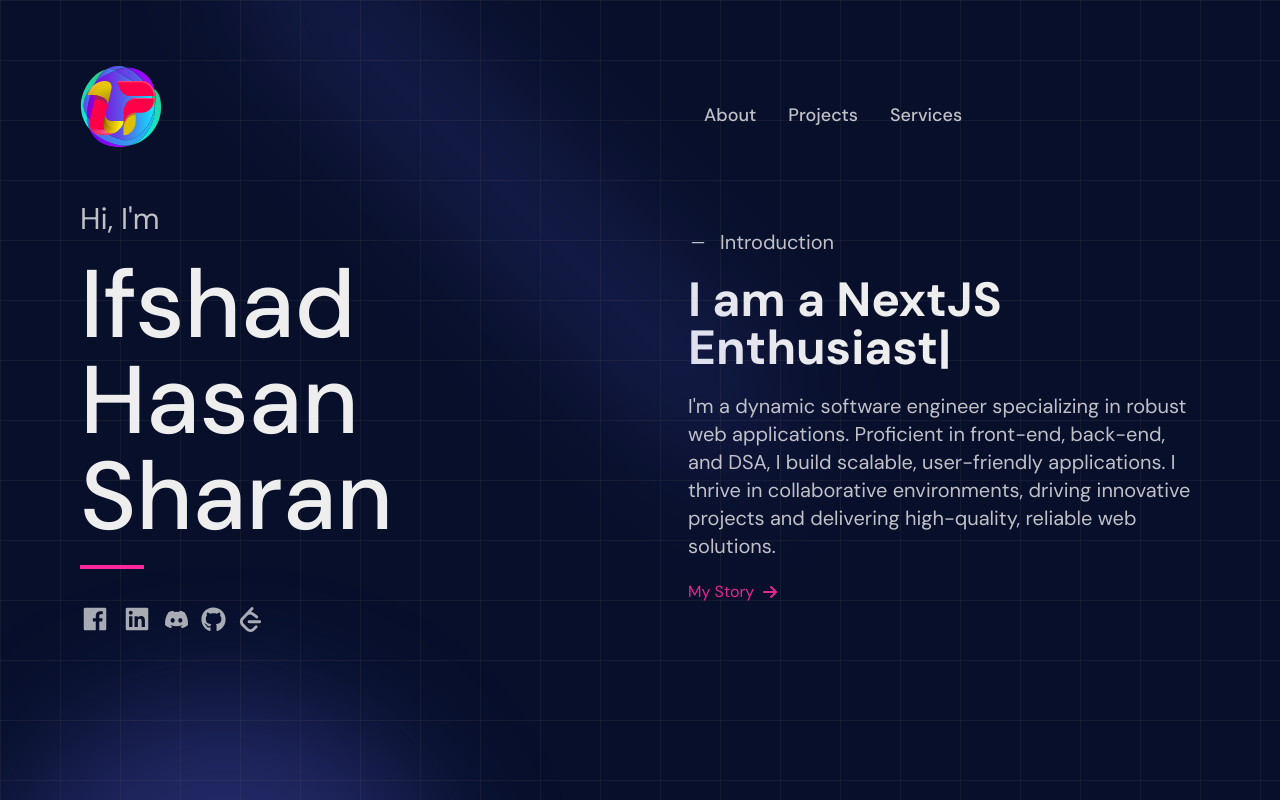
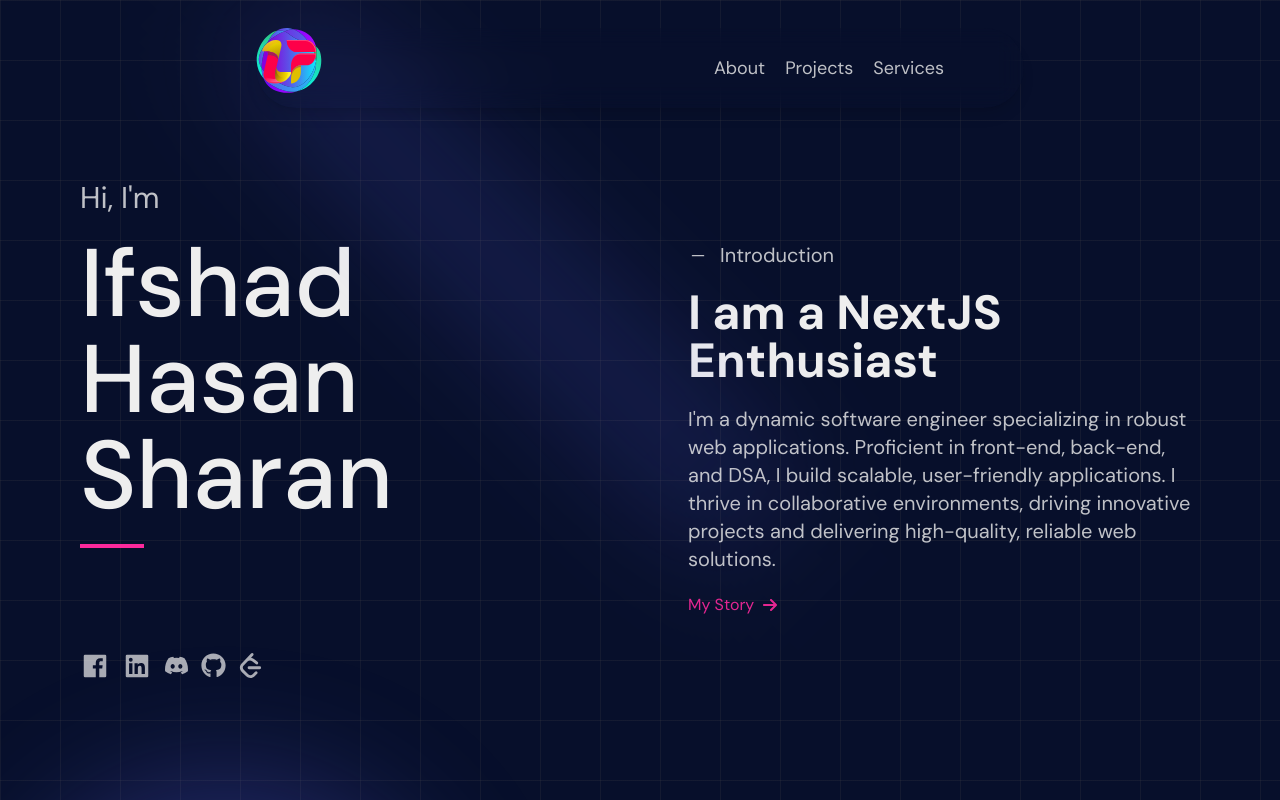
Before and after one commit to ifshad/developer-portfolio-ifshad, a Next.js app: page / in a window 1280 px wide. Shown: the top 800 px of the page. Built offline with nearby package versions, Linux system fonts and the light colour scheme.

Commit message:
navbar section completed with active route

```diff
--- a/app/layout.tsx
+++ b/app/layout.tsx
@@ -3,6 +3,7 @@ import { DM_Sans, Lato, Ubuntu } from "next/font/google";
 import "./globals.css";
 import Footer from "@/components/Layout/Footer";
 import logo from "@/public/Images/Circles_Life_RGB_Color_Logo logo.svg";
+import Header from "@/components/Layout/Header";
 
 
 const dmSans = DM_Sans({
@@ -29,6 +30,7 @@ export default function RootLayout({
         <div className="relative h-full w-full">
           <div className="absolute bottom-0 left-0 right-0 top-0 bg-[linear-gradient(to_right,#4f4f4f2e_1px,transparent_1px),linear-gradient(to_bottom,#4f4f4f2e_1px,transparent_1px)] bg-[size:60px_60px] -z-40"></div>
           <div className="">
+            <Header />
             {children}
             <Footer />
           </div>
--- a/components/Layout/Header.tsx
+++ b/components/Layout/Header.tsx
@@ -1,29 +1,71 @@
+"use client";
 import Link from "next/link";
-import React from "react";
-import { FaDownload } from "react-icons/fa6";
-import { Button } from "@/components/ui/button";
+import React, { useEffect, useState } from "react";
+import logo from "@/public/Images/Circles_Life_RGB_Color_Logo logo.svg";
+import Image from "next/image";
+import { useRouter } from "next/navigation";
 
 export default function Header() {
+  const [activeSection, setActiveSection] = useState<string>("");
+  const router = useRouter();
+
+  useEffect(() => {
+    const handleHashChange = () => {
+      const hash = window.location.hash;
+      setActiveSection(hash);
+    };
+
+    handleHashChange();
+
+    window.addEventListener("hashchange", handleHashChange);
+
+    return () => window.removeEventListener("hashchange", handleHashChange);
+  }, []);
+
+  const handleClick = (
+    e: React.MouseEvent<HTMLAnchorElement>,
+    href: string
+  ) => {
+    e.preventDefault();
+    router.push(href);
+    setActiveSection(href.split("#")[1]);
+  };
+
   return (
-    <div className="flex justify-between md:h-20 items-center md:px-20 shadow-lg sticky top-0 z-50 backdrop-blur-md">
-      <div className="">
-        <Link href="/" className="">
-          Ifshad
+    <div className="flex justify-between md:h-20 items-center md:pr-20 shadow-lg sticky top-7 z-50 backdrop-blur-md md:w-3/5 rounded-full mx-auto">
+      {/* Logo */}
+      <Link href="/#" onClick={(e) => handleClick(e, "/#")}>
+        <Image src={logo} alt="Logo or monogram" height={80} />
+      </Link>
+      {/* Navigation menu */}
+      <div className="flex space-x-5">
+        <Link
+          className={`text-lg text-primary-color hover:border-b-2 opacity-80 hover:opacity-100 hover:scale-110 transition-all duration-300 ${
+            activeSection === "about" && "opacity-100 scale-110 border-b-2"
+          }`}
+          onClick={(e) => handleClick(e, "/#about")}
+          href="/#about"
+        >
+          About
         </Link>
-      </div>
-      <div className="">
-        <Button asChild variant="link" className="text-lg text-primary-color">
-          <Link href="/about">About</Link>
-        </Button>
-        <Button asChild variant="link" className="text-lg text-primary-color">
-          <Link href="/projects">Works</Link>
-        </Button>
-      </div>
-      <div>
-        <button className="btn flex items-center gap-2">
-          <FaDownload />
-          <span>Download CV</span>
-        </button>
+        <Link
+          className={`text-lg text-primary-color hover:border-b-2 opacity-80 hover:opacity-100 hover:scale-110 transition-all duration-300 ${
+            activeSection === "projects" && "opacity-100 scale-110 border-b-2"
+          }`}
+          onClick={(e) => handleClick(e, "/#projects")}
+          href="/#projects"
+        >
+          Projects
+        </Link>
+        <Link
+          className={`text-lg text-primary-color opacity-80 hover:opacity-100 hover:border-b-2 hover:scale-110 transition-all duration-300 ${
+            activeSection === "services" && "opacity-100 scale-110 border-b-2"
+          }`}
+          onClick={(e) => handleClick(e, "/#services")}
+          href="/#services"
+        >
+          Services
+        </Link>
       </div>
     </div>
   );
--- a/components/SelfBanner/page.tsx
+++ b/components/SelfBanner/page.tsx
@@ -9,7 +9,6 @@ import { BiLogoFacebookSquare, BiLogoLinkedinSquare } from "react-icons/bi";
 import { FaDiscord, FaGithub } from "react-icons/fa6";
 import { SiLeetcode } from "react-icons/si";
 import { GoDash } from "react-icons/go";
-import logo from "@/public/Images/Circles_Life_RGB_Color_Logo logo.svg";
 
 
 export default function SelfBanner() {
@@ -19,11 +18,7 @@ export default function SelfBanner() {
       <div className="absolute md:w-[700px] h-16 md:top-40 bg-indigo-500/30 rotate-45 md:left-40 blur-3xl"></div>
       {/* Image intro */}
       <div className="w-1/2 p-5 md:p-12 flex flex-col justify-around">
-        <div>
-          <Link href="/">
-            <Image src={logo} alt="Logo or monogram" height={100} />
-          </Link>
-        </div>
+
         {/* Name */}
         <div>
           <p className="text-lg mb-5 md:text-3xl opacity-80 flex gap-3 items-center">
@@ -74,30 +69,7 @@ export default function SelfBanner() {
       </div>
       {/* Description */}
       <div className="w-1/2 p-5 md:p-12 flex flex-col justify-around">
-        {/* Navigation menu */}
-        <div>
-          <Button
-            asChild
-            variant="link"
-            className="text-lg text-primary-color opacity-80 hover:opacity-100 hover:scale-110 transition-all duration-300"
-          >
-            <Link href="#about">About</Link>
-          </Button>
-          <Button
-            asChild
-            variant="link"
-            className="text-lg text-primary-color opacity-80 hover:opacity-100 hover:scale-110 transition-all duration-300"
-          >
-            <Link href="#projects">Projects</Link>
-          </Button>
-          <Button
-            asChild
-            variant="link"
-            className="text-lg text-primary-color opacity-80 hover:opacity-100 hover:scale-110 transition-all duration-300"
-          >
-            <Link href="#services">Services</Link>
-          </Button>
-        </div>
+
         {/* Description Section */}
         <div>
           <p className="text-lg mb-5 md:text-xl opacity-80 flex gap-3 items-center">
--- a/lib/utils.ts
+++ b/lib/utils.ts
@@ -1,6 +1,6 @@
-import { type ClassValue, clsx } from "clsx"
-import { twMerge } from "tailwind-merge"
+import { type ClassValue, clsx } from "clsx";
+import { twMerge } from "tailwind-merge";
 
 export function cn(...inputs: ClassValue[]) {
-  return twMerge(clsx(inputs))
+  return twMerge(clsx(inputs));
 }
```
